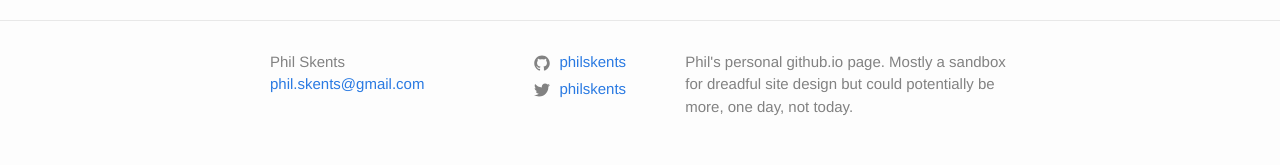
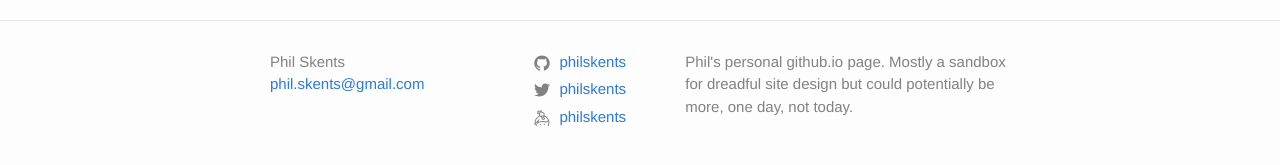
Before and after one commit to philskents/philskents.github.io, a Jekyll site: the page built from blog.md, in a window 1280 px wide. Shown: the part 276-441 px from the top of the page. Built offline with Jekyll 4.4.1, drawn with Linux system fonts in a browser that asks for light colours.

Commit message:
added keybase link, variable and svg

```diff
--- a/_config.yml
+++ b/_config.yml
@@ -22,6 +22,7 @@ baseurl: "" # the subpath of your site, e.g. /blog
 url: "" # the base hostname & protocol for your site, e.g. http://example.com
 twitter_username: philskents
 github_username:  philskents
+keybase_username: philskents
 author: Phil Skents
 
 # Build settings
--- a/_includes/footer.html
+++ b/_includes/footer.html
@@ -23,6 +23,7 @@
 
       <div class="footer-col footer-col-2">
         <ul class="social-media-list">
+
           {% if site.github_username %}
           <li>
             {% include icon-github.html username=site.github_username %}
@@ -34,6 +35,13 @@
             {% include icon-twitter.html username=site.twitter_username %}
           </li>
           {% endif %}
+
+          {% if site.keybase_username %}
+          <li>
+            {% include icon-keybase.html username=site.keybase_username %}
+          </li>
+          {% endif %}
+
         </ul>
       </div>
 
--- /dev/null
+++ b/_includes/icon-keybase.html
@@ -0,0 +1 @@
+<a href="https://keybase.io/{{ include.username }}"><span class="icon icon--keybase">{% include icon-keybase.svg %}</span><span class="username">{{ include.username }}</span></a>
```
Also changed, not shown: _includes/icon-keybase.svg (added), 1 other file.
